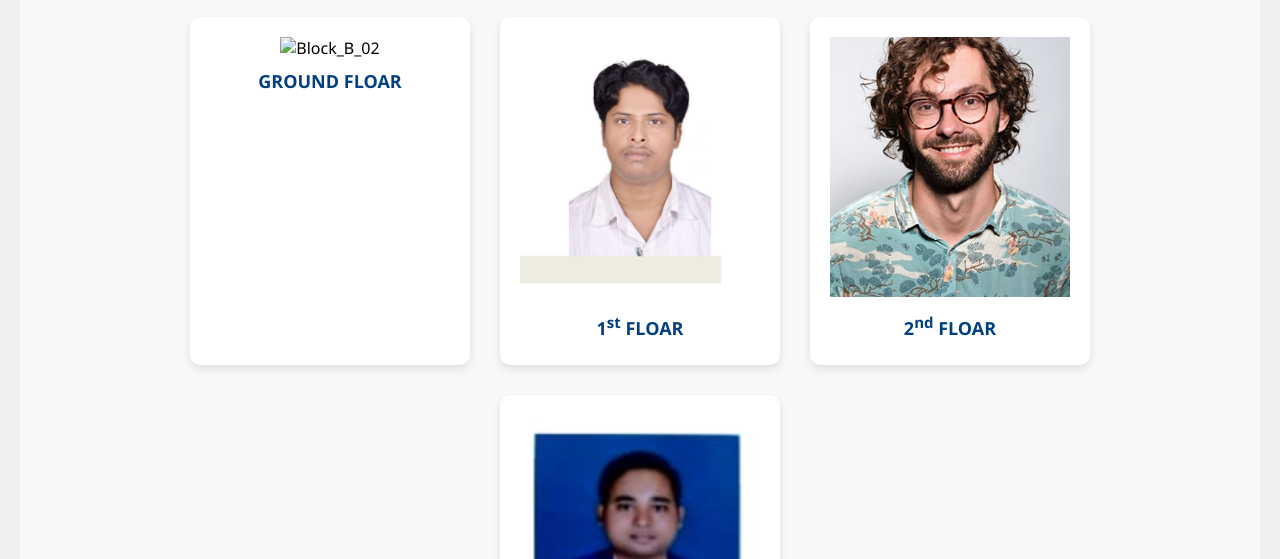
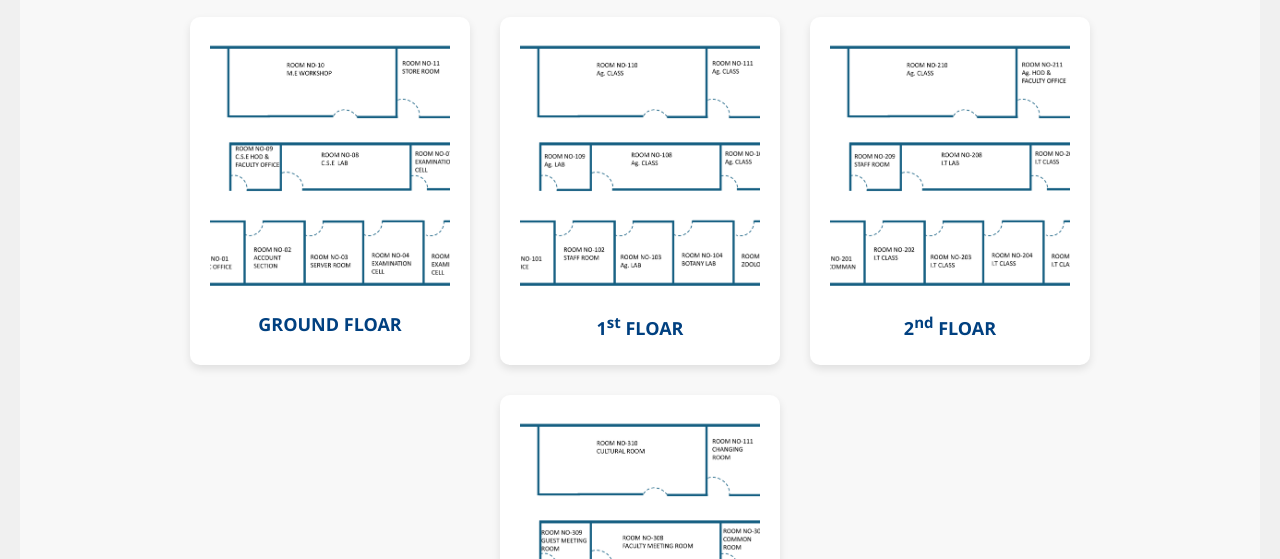
Before and after one commit to HelpDeskAH/CVRU_HELPDESK, a plain HTML site: page MAP/index.html in a window 1280 px wide. Both pictures are taken after a click on the element "BLOCK - A". Shown: the part 241-800 px from the top of the page. Drawn offline with Linux system fonts and the light colour scheme.

Commit message:
map upload commit

```diff
--- a/MAP/index.html
+++ b/MAP/index.html
@@ -49,26 +49,26 @@
 
                 <!-- Profile 1 -->
                 <div class="profile-card" onclick="showPage('about-1')">
-                    <img src="/CVRU_HELPDESK/MAP/img/Block_B_02.jpg" alt="Block_B_02">
+                    <img src="/CVRU_HELPDESK/MAP/img/A 00.jpg" alt="Block_B_02">
                     <h3>GROUND FLOAR</h3>
                 </div>
 
                 <!-- Profile 2 -->
                 <div class="profile-card" onclick="showPage('about-2')">
-                    <img src="/CVRU_HELPDESK/Mechanical Engineering/img/NITISH_SINHA.png" alt="Dr. Nitish Sinha">
+                    <img src="/CVRU_HELPDESK/MAP/img/A 01.jpg" alt="Dr. Nitish Sinha">
                     <h3>1<sup>st</sup> FLOAR</h3>
 
                 </div>
 
                 <!-- Profile 3 -->
                 <div class="profile-card" onclick="showPage('about-3')">
-                    <img src="/CVRU_HELPDESK/Accounts/img/team-1.jpg" alt="Dr. Anu Nair">
+                    <img src="/CVRU_HELPDESK/MAP/img/A 02.jpg" alt="Dr. Anu Nair">
                     <h3>2<sup>nd</sup> FLOAR</h3>
                 </div>
 
                 <!-- Profile 4 -->
                 <div class="profile-card" onclick="showPage('about-4')">
-                    <img src="/CVRU_HELPDESK/Mechanical Engineering/img/PUSHPAM_KUMAR.png" alt="Pushpam Kumar Sinha">
+                    <img src="/CVRU_HELPDESK/MAP/img/A 03.jpg" alt="Pushpam Kumar Sinha">
                     <h3>3<sup>rd</sup> FLOAR</h3>
                 </div>
 
@@ -83,7 +83,7 @@
         <div class="about-main">
             <div class="about-logo">MAP BLOCK-A GROUND FLOAR</div>
             <div class="about-container">
-                <div class="image-about"><img src="/CVRU_HELPDESK/MAP/img/Block_B_02.jpg" alt="Block_B_02">
+                <div class="image-about"><img src="/CVRU_HELPDESK/MAP/img/A 00.jpg" alt="Block_B_02">
                     <h3>GROUND FLOAR OF BLOCK - A</h3>
 
                 </div>
@@ -98,7 +98,7 @@
         <div class="about-main">
             <div class="about-logo">MAP BLOCK-A 1<sup>st</sup> FLOAR</div>
             <div class="about-container">
-                <div class="image-about"><img src="/CVRU_HELPDESK/Mechanical Engineering/img/NITISH_SINHA.png"
+                <div class="image-about"><img src="/CVRU_HELPDESK/MAP/img/A 01.jpg"
                         alt="Dr. Nitish Sinha">
                     <h3>1<sup>st</sup> FLOAR OF BLOCK - A</h3>
 
@@ -114,7 +114,7 @@
         <div class="about-main">
             <div class="about-logo">MAP BLOCK-A 2<sup>nd</sup> FLOAR</div>
             <div class="about-container">
-                <div class="image-about"><img src="/CVRU_HELPDESK/Accounts/img/team-1.jpg" alt="Sanjeet Kumar">
+                <div class="image-about"><img src="/CVRU_HELPDESK/MAP/img/A 02.jpg" alt="Sanjeet Kumar">
                     <h3>2<sup>nd</sup> FLOAR OF BLOCK - A</h3>
                 </div>
 
@@ -129,7 +129,7 @@
         <div class="about-main">
             <div class="about-logo">MAP BLOCK-A 3<sup>rd</sup> FLOAR<</div>
             <div class="about-container">
-                <div class="image-about"><img src="/CVRU_HELPDESK/Mechanical Engineering/img/PUSHPAM_KUMAR.png"
+                <div class="image-about"><img src="/CVRU_HELPDESK/MAP/img/A 03.jpg"
                         alt="Pushpam Kumar Sinha">
                         <h3>3<sup>rd</sup> FLOAR OF BLOCK - A</h3>
 
@@ -152,26 +152,26 @@
 
                 <!-- Profile 1 -->
                 <div class="profile-card" onclick="showPage('about-1')">
-                    <img src="/CVRU_HELPDESK/Mechanical Engineering/img/NITISH_SINHA.png" alt="Dr. Nitish Sinha">
+                    <img src="/CVRU_HELPDESK/MAP/img/B 00.jpg" alt="Dr. Nitish Sinha">
                     <h3>GROUND FLOAR OF BLOCK - B</h3>
 
                 </div>
 
                 <!-- Profile 2 -->
                 <div class="profile-card" onclick="showPage('about-2')">
-                    <img src="/CVRU_HELPDESK/Accounts/img/team-1.jpg" alt="Dr. Anu Nair">
+                    <img src="/CVRU_HELPDESK/MAP/img/B 01.jpg" alt="Dr. Anu Nair">
                     <h3>1<sup>st</sup> FLOAR OF BLOCK - B</h3>
                 </div>
 
                 <!-- Profile 3 -->
                 <div class="profile-card" onclick="showPage('about-3')">
-                    <img src="/CVRU_HELPDESK/MAP/img/Block_B_02.jpg" alt="Block_B_02">
+                    <img src="/CVRU_HELPDESK/MAP/img/B 02.jpg" alt="Block_B_02">
                     <h3>2<sup>nd</sup> FLOAR OF BLOCK - B</h3>
                 </div>
 
                 <!-- Profile 4 -->
                 <div class="profile-card" onclick="showPage('about-4')">
-                    <img src="/CVRU_HELPDESK/Mechanical Engineering/img/PUSHPAM_KUMAR.png" alt="Pushpam Kumar Sinha">
+                    <img src="/CVRU_HELPDESK/MAP/img/B 03.jpg" alt="Pushpam Kumar Sinha">
                     <h3>3<sup>rd</sup> FLOAR OF BLOCK - B</h3>
                 </div>
 
@@ -188,7 +188,7 @@
             <div class="about-logo">MAP BLOCK-B GROUND FLOAR
             </div>
             <div class="about-container">
-                <div class="image-about"><img src="/CVRU_HELPDESK/MAP/img/Block_B_02.jpg" alt="Block_B_02">
+                <div class="image-about"><img src="/CVRU_HELPDESK/MAP/img/B 00.jpg" alt="Block_B_02">
                     <h3>GROUND FLOAR OF BLOCK - B</h3>
                 </div>
 
@@ -202,7 +202,7 @@
         <div class="about-main">
             <div class="about-logo">MAP BLOCK-B 1<sup>st</sup> FLOAR</div>
             <div class="about-container">
-                <div class="image-about"><img src="/CVRU_HELPDESK/Mechanical Engineering/img/NITISH_SINHA.png"
+                <div class="image-about"><img src="/CVRU_HELPDESK/MAP/img/B 01.jpg"
                         alt="Dr. Nitish Sinha">
                     <h3>1<sup>st</sup> FLOAR OF BLOCK - B</h3>
 
@@ -218,7 +218,7 @@
         <div class="about-main">
             <div class="about-logo">MAP BLOCK-B 2<sup>nd</sup> FLOAR</div>
             <div class="about-container">
-                <div class="image-about"><img src="/CVRU_HELPDESK/Accounts/img/team-1.jpg" alt="Sanjeet Kumar">
+                <div class="image-about"><img src="/CVRU_HELPDESK/MAP/img/B 02.jpg" alt="Sanjeet Kumar">
                     <h3>2<sup>nd</sup> FLOAR OF BLOCK - B</h3>
 
                 </div>
@@ -234,7 +234,7 @@
         <div class="about-main">
             <div class="about-logo">MAP BLOCK-B 3<sup>rd</sup> FLOAR</div>
             <div class="about-container">
-                <div class="image-about"><img src="/CVRU_HELPDESK/Mechanical Engineering/img/PUSHPAM_KUMAR.png"
+                <div class="image-about"><img src="/CVRU_HELPDESK/MAP/img/B 03.jpg"
                         alt="Pushpam Kumar Sinha">
                     <h3>3<sup>rd</sup> FLOAR OF BLOCK - B</h3>
 
```
